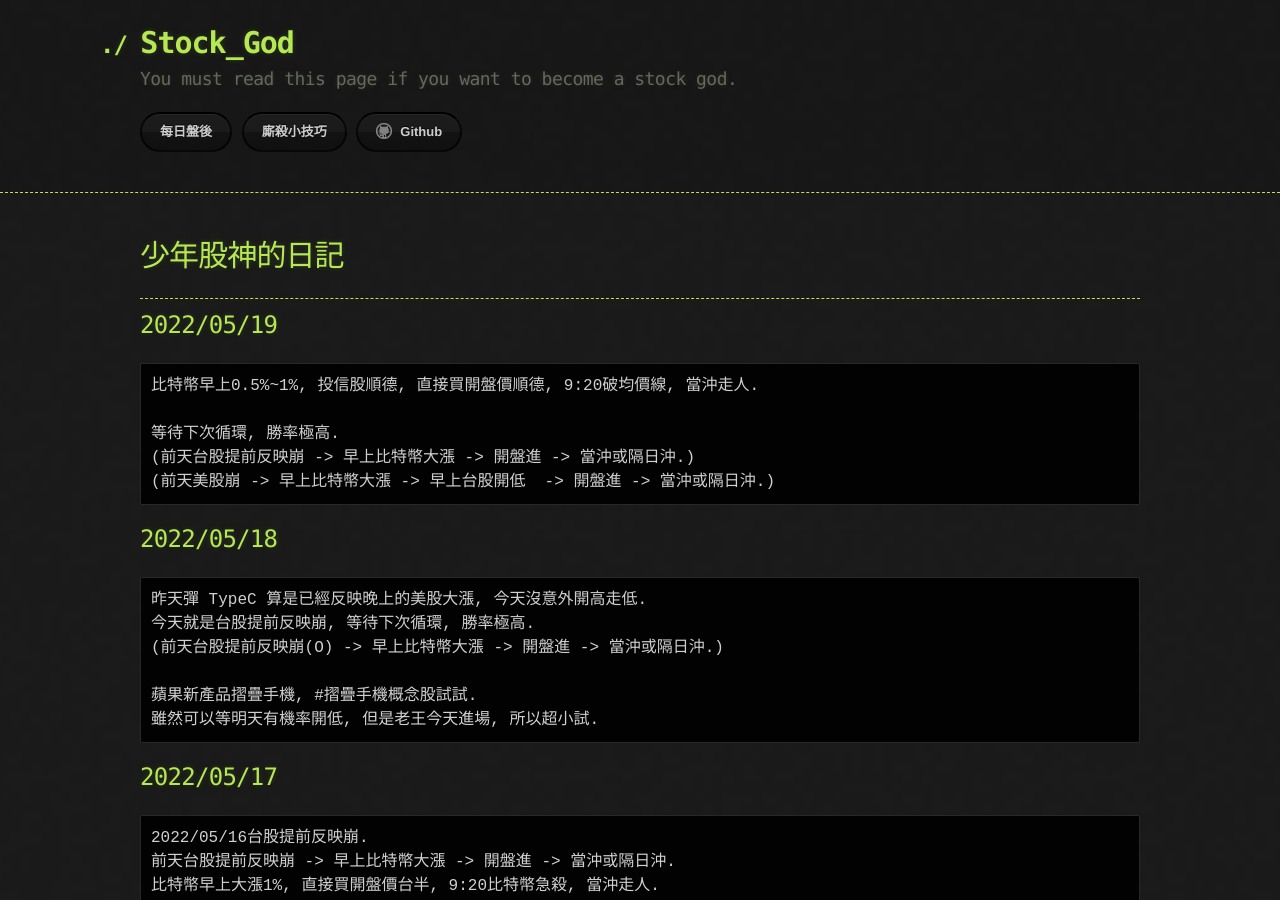
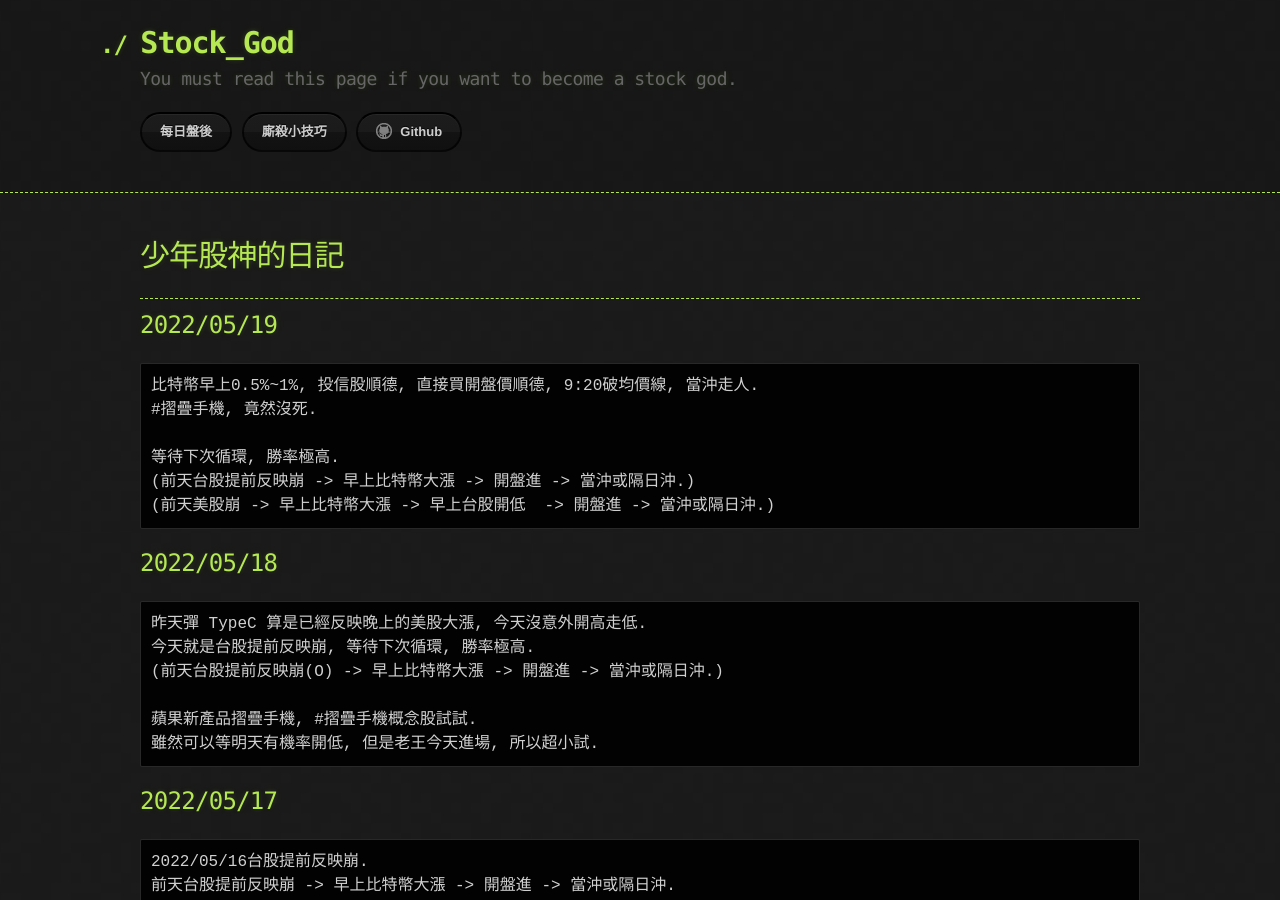
Before and after one commit to lepg5487/Stock_God, a Jekyll site: the page built from index.md, in a window 1280 px wide and 900 px high. Built offline with Jekyll 4.4.1, drawn with Linux system fonts in a browser that asks for light colours; our own code applies the rules of GitHub Pages for plain Markdown files.

Commit message:
Update index.md

````diff
--- a/index.md
+++ b/index.md
@@ -9,6 +9,7 @@ layout: testlayouts
 ## 2022/05/19
 ```
 比特幣早上0.5%~1%, 投信股順德, 直接買開盤價順德, 9:20破均價線, 當沖走人.
+#摺疊手機, 竟然沒死.
 
 等待下次循環, 勝率極高.
 (前天台股提前反映崩 -> 早上比特幣大漲 -> 開盤進 -> 當沖或隔日沖.)
````
